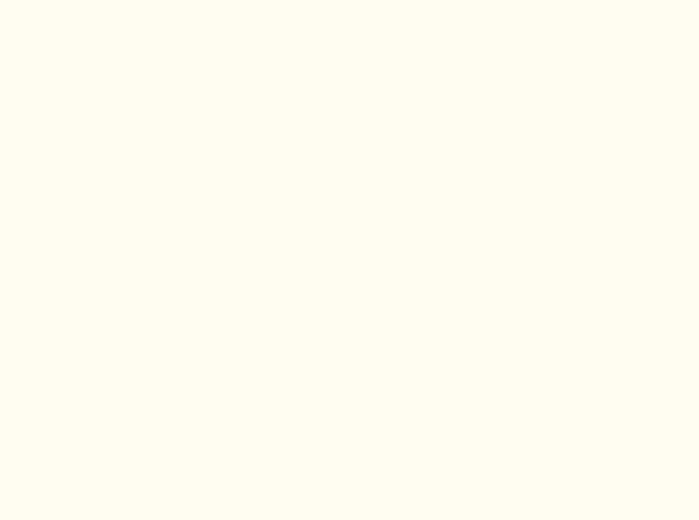
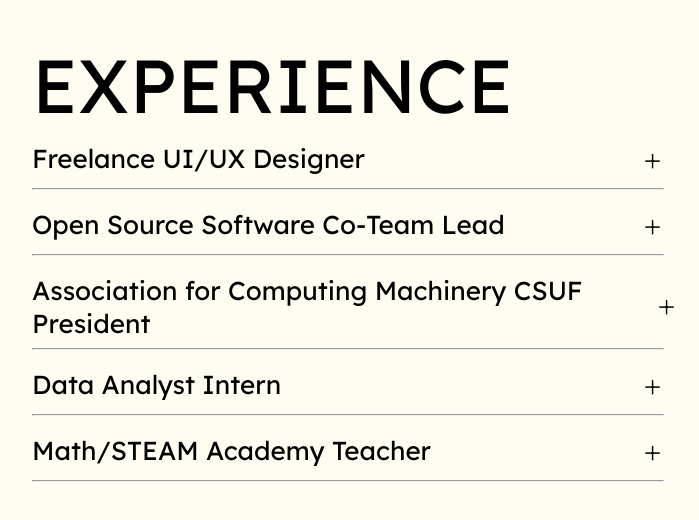
Before and after one commit to karnikaavelumani/portfolio, a SvelteKit app: page / in a window 1280 px wide. Shown: the part 1744-2264 px from the top of the page, without its empty margins (292-991 px from the left). Before the commit the page ends 1616 px from the top, so only its background shows below. Built offline with nearby package versions, Linux system fonts and the light colour scheme.

Commit message:
Complete accordion for exp.svelte

```diff
--- a/src/routes/+page.svelte
+++ b/src/routes/+page.svelte
@@ -11,6 +11,6 @@
 
 <Hero />
 <About />
-<!-- <Experience /> -->
+<Experience />
 
 <!-- <Spacing --min="75px" --med="100px" --max="30px" /> -->
--- a/src/routes/exp.svelte
+++ b/src/routes/exp.svelte
@@ -1,10 +1,15 @@
 <section class="container">
 	<div class="content">
 		<h1 class="header">EXPERIENCE</h1>
-		<div class="positions">
-			<div class="designer">
-				<h2 class="title">UI/UX Designer</h2>
-				<!-- <h3><i>Edaters.gg</i></h3> -->
+		<div class="tab">
+			<input type="checkbox" name="exp-1" id="cb1" />
+			<label for="cb1" class="tab__label"> Freelance UI/UX Designer </label>
+			<hr />
+			<div class="tab__content">
+				<div class="extra">
+					<p class="time"><i><b>Sept 2024 - Present</b></i></p>
+					<p class="location"><i><b>Remote</b></i></p>
+				</div>
 				<p class="description">
 					Freelance UI/UX Designer for Edaters.gg, a platform that connects gamers through a shared,
 					interest-based online dating experience. Responsible for developing reward iconography and
@@ -13,27 +18,92 @@
 				</p>
 				<button class="button">Website</button>
 				<button class="button">Case Study</button>
-				<!-- </div>
-			<div class="oss">
-				<h2 class="title">Co-Team Lead</h2>
-				<p class="description">tbd</p>
 			</div>
-			<div class="acm">
-				<h2 class="title">President</h2>
-				<p class="description">tbd</p>
+		</div>
+		<div class="tab">
+			<input type="checkbox" name="exp-2" id="cb2" />
+			<label for="cb2" class="tab__label"> Open Source Software Co-Team Lead </label>
+			<hr />
+			<div class="tab__content">
+				<div class="extra">
+					<p class="time"><i><b>Jun 2023 - Jun 2024</b></i></p>
+					<p class="location"><i><b>Fullerton, CA</b></i></p>
+				</div>
+				<p class="description">
+					Co-Team Lead for the Open Source Software (OSS) team at ACM, CSUF. Co-founded and led an
+					open-source initiative through weekly, in-depth workshops designed to teach and inspire
+					dedicated students. Oversaw diverse team projects across skill levels, programming
+					languages, and industry domains, fostering an agile approach to project development and
+					collaboration.
+				</p>
+				<button class="button">Video</button>
+				<button class="button">LinkedIn</button>
+				<button class="button">Projects</button>
 			</div>
-			<div class="icc">
-				<h2 class="title">Chair</h2>
-				<p class="description">tbd</p>
+		</div>
+
+		<div class="tab">
+			<input type="checkbox" name="exp-3" id="cb3" />
+			<label for="cb3" class="tab__label">
+				Association for Computing Machinery CSUF President
+			</label>
+			<hr />
+			<div class="tab__content">
+				<div class="extra">
+					<p class="time"><i><b>May 2022 - May 2023</b></i></p>
+					<p class="location"><i><b>Fullerton, CA</b></i></p>
+				</div>
+				<p class="description">
+					President of the Association for Computing Machinery (ACM) chapter at CSUF, leading the
+					largest computer science club on campus with over 2,000 students. Directed impactful
+					strategies in weekly board meetings, planning, designing, and executing initiatives.
+					Oversaw and supported the development of accessible workshops for all skill levels.
+					Represented the club at campus events, actively participating and engaging as ACM’s lead
+					representative.
+				</p>
+				<button class="button">Website</button>
 			</div>
-			<div class="analyst">
-				<h2 class="title">Data Analyst</h2>
-				<p class="description">tbd</p>
+		</div>
+
+		<div class="tab">
+			<input type="checkbox" name="exp-4" id="cb4" />
+			<label for="cb4" class="tab__label"> Data Analyst Intern </label>
+			<hr />
+			<div class="tab__content">
+				<div class="extra">
+					<p class="time"><i><b>May 2022 - Aug 2022</b></i></p>
+					<p class="location"><i><b>Orange, CA</b></i></p>
+				</div>
+				<p class="description">
+					Data Analyst Intern at MSI Surfaces, a leading floor tile company, leveraging Sisense BI
+					to develop interactive dashboards that streamline shipment data analytics and identify
+					packaging errors. Responsible for extracting and refining data in Excel for improved
+					clarity, and managing a Sisense deployment migration from Windows to Linux, performing
+					rigorous audits to ensure the functionality of all key assets, models, and dashboards,
+					while maintaining seamless user access.
+				</p>
+				<button class="button">PowerPoint Presentation</button>
 			</div>
-			<div class="teacher">
-				<h2 class="title">STEAM Teacher</h2>
-				<p class="description">tbd</p>
-			</div> -->
+		</div>
+
+		<div class="tab">
+			<input type="checkbox" name="exp-5" id="cb5" />
+			<label for="cb5" class="tab__label"> Math/STEAM Academy Teacher </label>
+			<hr />
+			<div class="tab__content">
+				<div class="extra">
+					<p class="time"><i><b>Dec 2020 - May 2022</b></i></p>
+					<p class="location"><i><b>Fullerton, CA</b></i></p>
+				</div>
+				<p class="description">
+					Math and STEAM Teacher for Innovation Academy, an afterschool program, specializing in the
+					development of interactive activities and lesson plans focused on robotics (Arduino, EV3,
+					NXT) and programming (C, Lua, Python) to foster student engagement and mastery.
+					Responsible for designing and delivering instructional materials and study sessions
+					tailored to students with varying levels of computer science knowledge, effectively
+					enhancing critical thinking skills.
+				</p>
+				<button class="button">Website</button>
 			</div>
 		</div>
 	</div>
@@ -62,4 +132,68 @@
 		font-weight: 400;
 		margin: 0;
 	}
+
+	.tab {
+		position: relative;
+		margin-top: 10px;
+	}
+	.tab input {
+		position: absolute;
+		opacity: 0;
+		z-index: -1;
+	}
+	.tab__content {
+		max-height: 0;
+		overflow: hidden;
+		transition: all 0.35s;
+	}
+	.tab input:checked ~ .tab__content {
+		max-height: 10rem;
+	}
+
+	.tab__label {
+		display: flex;
+		flex-direction: row;
+		justify-content: space-between;
+		font-size: 26px;
+		font-weight: 400;
+		cursor: pointer;
+	}
+
+	.tab__label::after {
+		content: '+';
+		text-align: center;
+		font-size: 30px;
+		font-weight: 200;
+		transform: rotate(90deg);
+		transition: all 0.35s;
+	}
+
+	.tab input:checked + .tab__label::after {
+		transform: rotate(45deg);
+	}
+
+	.description {
+		font-size: 16px;
+		font-weight: 300;
+		margin: 0;
+	}
+
+	.extra {
+		display: flex;
+		flex-direction: row;
+		justify-content: space-between;
+		font-size: 14px;
+	}
+
+	.time,
+	.location {
+		margin: 0;
+		margin-bottom: 2px;
+		padding: 0;
+	}
+
+	.button {
+		margin: 10px 0;
+	}
 </style>
```
